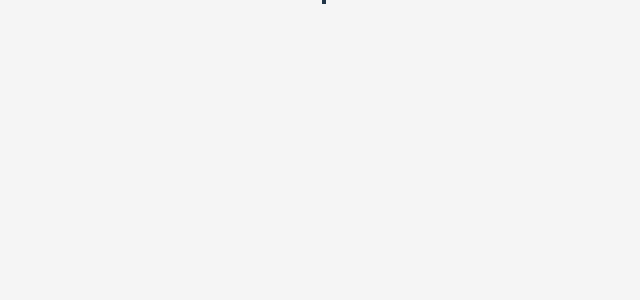
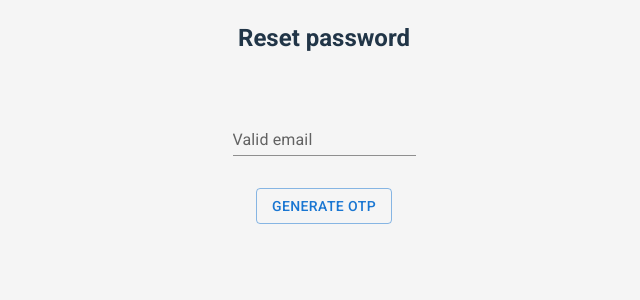
Before and after one commit to Selvam6994/finalrecap--, a React (Vite) app: page /forgotpassword in a window 1280 px wide. Before the commit this address had no page. Shown: the top 300 px of the page, without its empty margins (316-956 px from the left). Built offline with nearby package versions, Linux system fonts and the light colour scheme.

Commit message:
Forgot password page added

```diff
--- a/index.html
+++ b/index.html
@@ -18,5 +18,6 @@
   <body>
     <div id="root"></div>
     <script type="module" src="/src/main.jsx"></script>
+
   </body>
 </html>
--- a/src/App.css
+++ b/src/App.css
@@ -1,7 +1,5 @@
 .App {
   text-align: center;
-
-  border:2px solid
 }
 
 .phone-picture {
@@ -48,21 +46,28 @@ body {
   gap: 24px;
   margin: 24px;
 }
-.login{
-  border: 2px solid red;
+form {
+  display: flex;
+  justify-content: center;
+  align-items: center;
+  flex-direction: column;
+  gap: 2rem;
+}
+
+.login {
   width: 100%;
   display: flex;
   flex-direction: column;
   justify-content: center;
   align-items: center;
 }
-.login-section{
+.login-section {
   display: flex;
   flex-direction: column;
   align-items: center;
   justify-content: center;
   gap: 2rem;
 }
-.text-field{
+.text-field {
   width: 200px;
 }
--- a/src/App.jsx
+++ b/src/App.jsx
@@ -3,6 +3,7 @@ import "./App.css";
 import { Routes, Route, Link, Navigate } from "react-router-dom";
 import { Home } from "./Home";
 import Signup from "./Signup";
+import Forgotpassword from "./Forgotpassword";
 
 
 function App() {
@@ -11,6 +12,7 @@ function App() {
       <Routes>
         <Route path="/" element={<Home />} />
         <Route path="/Signup" element={<Signup />} />
+        <Route path="/forgotpassword" element={<Forgotpassword />} />
         <Route
           path="/mobiles"
           element={
--- /dev/null
+++ b/src/Forgotpassword.jsx
@@ -0,0 +1,67 @@
+import React, { useState } from "react";
+import TextField from "@mui/material/TextField";
+import Button from "@mui/material/Button";
+import { useFormik } from "formik";
+import { json } from "react-router-dom";
+
+function Forgotpassword() {
+  const [message, setMessage] = useState("");
+  const [otpTextfield, setOtpSetField] = useState(false);
+  const formik = useFormik({
+    initialValues: {
+      email: "",
+    },
+    onSubmit: async (values) => {
+      const send_email_to_resetPassword = await fetch(
+        "http://localhost:4000/mobileData/resetPassword",
+        {
+          method: "POST",
+          headers: { "Content-type": "application/json" },
+          body: JSON.stringify(values),
+        }
+      );
+      if (send_email_to_resetPassword.status == 401) {
+        setMessage("Invalid credentials");
+      } else {
+        const result = await send_email_to_resetPassword.json();
+        setMessage("");
+        setOtpSetField(true);
+      }
+    },
+  });
+  return (
+    <form onSubmit={formik.handleSubmit} className="form">
+      <h2>Reset password</h2>
+      <TextField
+        name="email"
+        onChange={formik.handleChange}
+        value={formik.values.email}
+        id="standard-basic"
+        label="Valid email"
+        variant="standard"
+      />
+      {
+        (otpTextfield == true ? (
+          <TextField
+            name="otp"
+            // onChange={formik.handleChange}
+            // value={formik.values.email}
+            id="standard-basic"
+            label="OTP"
+            variant="standard"
+          />
+        ) : (
+          ""
+        ))
+      }
+      <Button type="submit" variant="outlined">
+        {
+          otpTextfield==false?"Generate OTP" : "Submit"
+        }
+      </Button>
+      <h2>{message}</h2>
+    </form>
+  );
+}
+
+export default Forgotpassword;
--- a/src/Home.jsx
+++ b/src/Home.jsx
@@ -15,7 +15,7 @@ export function Home() {
 
 function LoginForm() {
   const navigate = useNavigate();
-  const [formState,setFormState]=useState("success");
+  const [formState, setFormState] = useState("success");
   const { values, handleChange, handleSubmit } = useFormik({
     initialValues: {
       username: "Selvakumar",
@@ -23,15 +23,18 @@ function LoginForm() {
       password: "Selvakumar6994",
     },
     onSubmit: async (values) => {
-      const data = await fetch("https://mobile-display-site.onrender.com/mobileData/login", {
-        method: "POST",
-        headers: {
-          "Content-type": "application/json",
-        },
-        body: JSON.stringify(values),
-      });
+      const data = await fetch(
+        "https://mobile-display-site.onrender.com/mobileData/login",
+        {
+          method: "POST",
+          headers: {
+            "Content-type": "application/json",
+          },
+          body: JSON.stringify(values),
+        }
+      );
       if (data.status == 401) {
-        setFormState("error")
+        setFormState("error");
       } else {
         const result = await data.json();
         // console.log(result);
@@ -72,11 +75,14 @@ function LoginForm() {
           variant="standard"
         />
         <Button color={formState} type="submit" variant="contained">
-          {
-            formState=="success"?"Submit":"Retry"
-          }
+          {formState == "success" ? "Submit" : "Retry"}
         </Button>
-        <Link to="/Signup"  variant="text">Sign up?</Link>
+        <Link to="/Signup" variant="text">
+          Sign up
+        </Link>
+        <Link to="/forgotpassword" variant="text">
+          forgot password?
+        </Link>
       </div>
     </form>
   );
```
